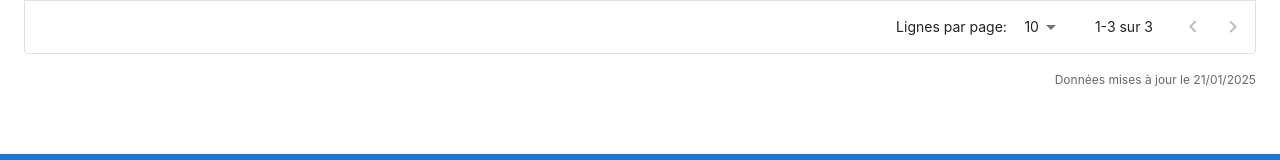
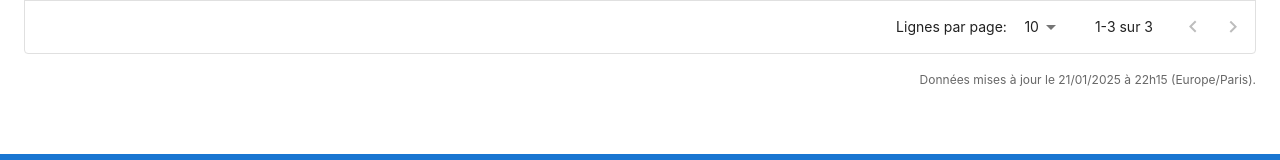
Before and after one commit to amarnaud2/topstockage-nextjs-mui, a Next.js app: page / in a window 1280 px wide. Shown: the part 833-993 px from the top of the page. Built offline with nearby package versions, Linux system fonts and the light colour scheme; what @mui/material-nextjs would draw is missing.

Commit message:
Date, heure et TZ

```diff
--- a/app/page.tsx
+++ b/app/page.tsx
@@ -37,7 +37,7 @@ export default function Home() {
           </Typography>
           <ProductDataGrid products={products} />
           <Typography variant="caption" sx={{ display: 'block', mt: 2, textAlign: 'right', color: 'text.secondary' }}>
-            Données mises à jour le 21/01/2025
+            Données mises à jour le 21/01/2025 à 22h15 (Europe/Paris).
           </Typography>
         </Box>
       </Container>
```
